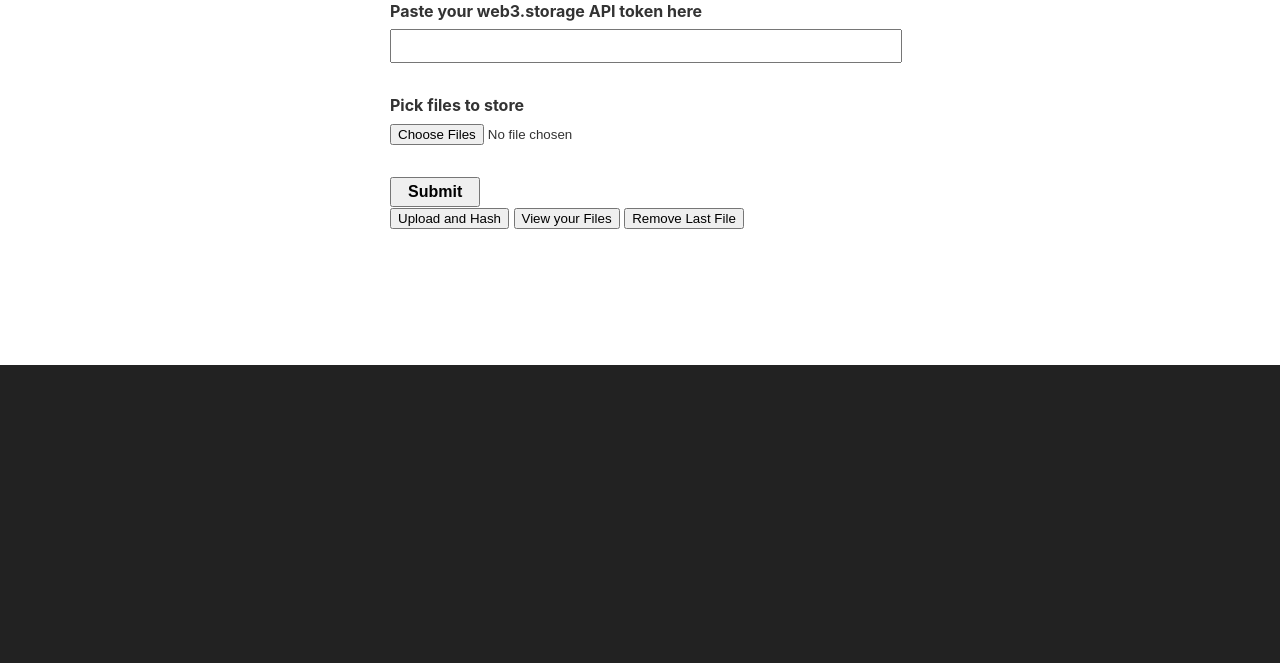
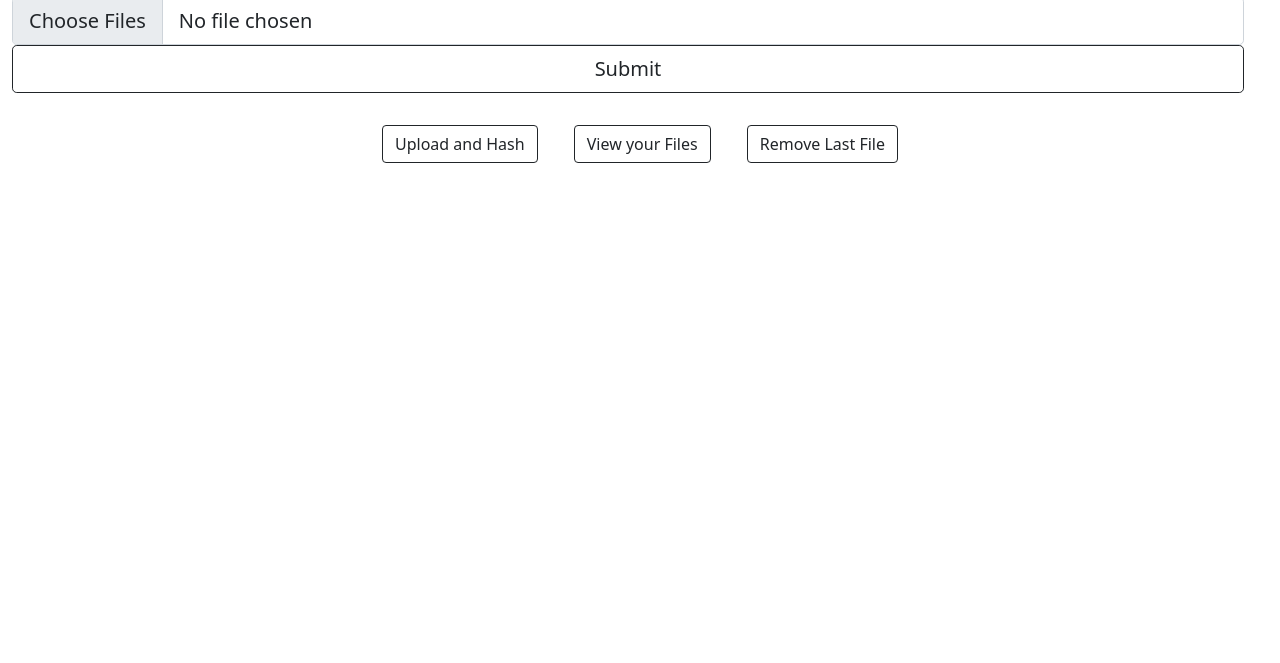
Before and after one commit to lokesh2003-spec/Decentralized-FIle-System, a plain HTML site: page index.html in a window 1280 px wide. Shown: the part 137-800 px from the top of the page. Drawn offline with nearby package versions, Linux system fonts and the light colour scheme.

Commit message:
Update index.html

```diff
--- a/index.html
+++ b/index.html
@@ -4,97 +4,35 @@
 <head>
     <meta charset="UTF-8" />
     <title>web3.storage</title>
-    <style>
-        body {
-            font-size: 16px;
-            font-family: -apple-system, system-ui;
-            padding: 0;
-            margin: 0;
-        }
-
-        form {
-            width: 500px;
-            padding: 16px;
-            max-width: 100%;
-            display: block;
-            margin: 0 auto;
-            color: #333;
-        }
-
-        label {
-            display: block;
-            padding: 32px 0 8px;
-            font-weight: 700;
-        }
-
-        #token {
-            width: 100%;
-            padding: 4px;
-            font-size: 1.2rem;
-        }
-
-        #output {
-            display: block;
-            padding: 16px;
-            margin: 0;
-            color: lime;
-            background: #222;
-            font-family: Courier New, ui-monospace, monospace;
-            font-weight: 500;
-            line-height: 1.6;
-            position: fixed;
-            bottom: 0;
-            height: 33.3%;
-            width: 100%;
-            overflow-y: scroll;
-        }
-
-        #output a {
-            color: aqua
-        }
-
-        input[type=submit] {
-            display: block;
-            padding: 4px 16px;
-            font-weight: 700;
-            font-size: 16px;
-            margin-top: 32px;
-        }
-
-        h1 {
-            text-align: center;
-            font-size: 24px;
-        }
-
-        h1 span {
-            display: block;
-        }
-    </style>
+    <link href="https://cdn.jsdelivr.net/npm/bootstrap@5.0.2/dist/css/bootstrap.min.css" rel="stylesheet" integrity="sha384-EVSTQN3/azprG1Anm3QDgpJLIm9Nao0Yz1ztcQTwFspd3yD65VohhpuuCOmLASjC" crossorigin="anonymous">
+    <link rel="stylesheet" href="styles.css">
 </head>
 
 <body>
-    <header>
-        <h1>⁂
+    <header >
+        <h1 class="diaplay-5 h1 fw-bold text-center">⁂
             <span>web3.storage</span>
         </h1>
     </header>
 
     <form id="upload-form">
+        <div class="row flex-lg-row-reverse container-fluid">
         <label for="token">Paste your web3.storage API token here</label>
         <input type="password" id="token" required />
 
         <label>Pick files to store</label>
-        <input type="file" id="fileInput" name="fileList" multiple required />
+        <input class ="form-control form-control-lg" type="file" id="fileInput" name="fileList" multiple required />
 
-        <input type="submit" value="Submit" id="submit" />
-
-
-        <button type="button" onclick="createBlock()">Upload and
+        <input class ="btn-outline-dark btn-lg form-control form-control-lg" type="submit" value="Submit" id="submit" />
+        </div>
+        <div class="container-fluid text-center p-3">
+        <button type="button" class="btn btn-outline-dark  btn-block m-3" onclick="createBlock()">Upload and
             Hash</button>
-        <button type="button" onclick="viewUser()">View your
+        <button type="button" class="btn btn-outline-dark btn-block m-3" onclick="viewUser()">View your
             Files</button>
-        <button type="button" onclick="removeBlock()">Remove Last
+        <button type="button" class="btn btn-outline-dark btn-block m-3" onclick="removeBlock()">Remove Last
             File</button>
+        </div>
     </form>
     <div id="output"></div>
     <script type="module" src="app.js"></script>
```
